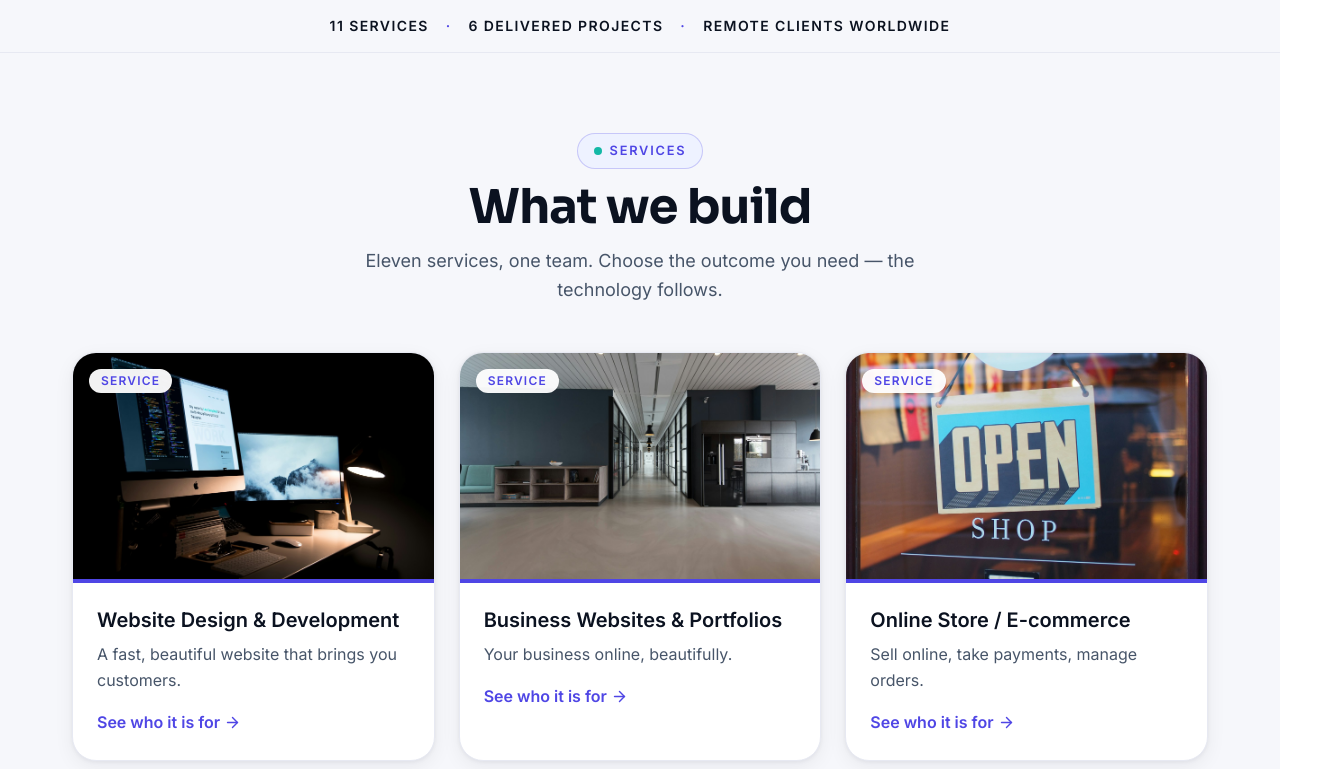
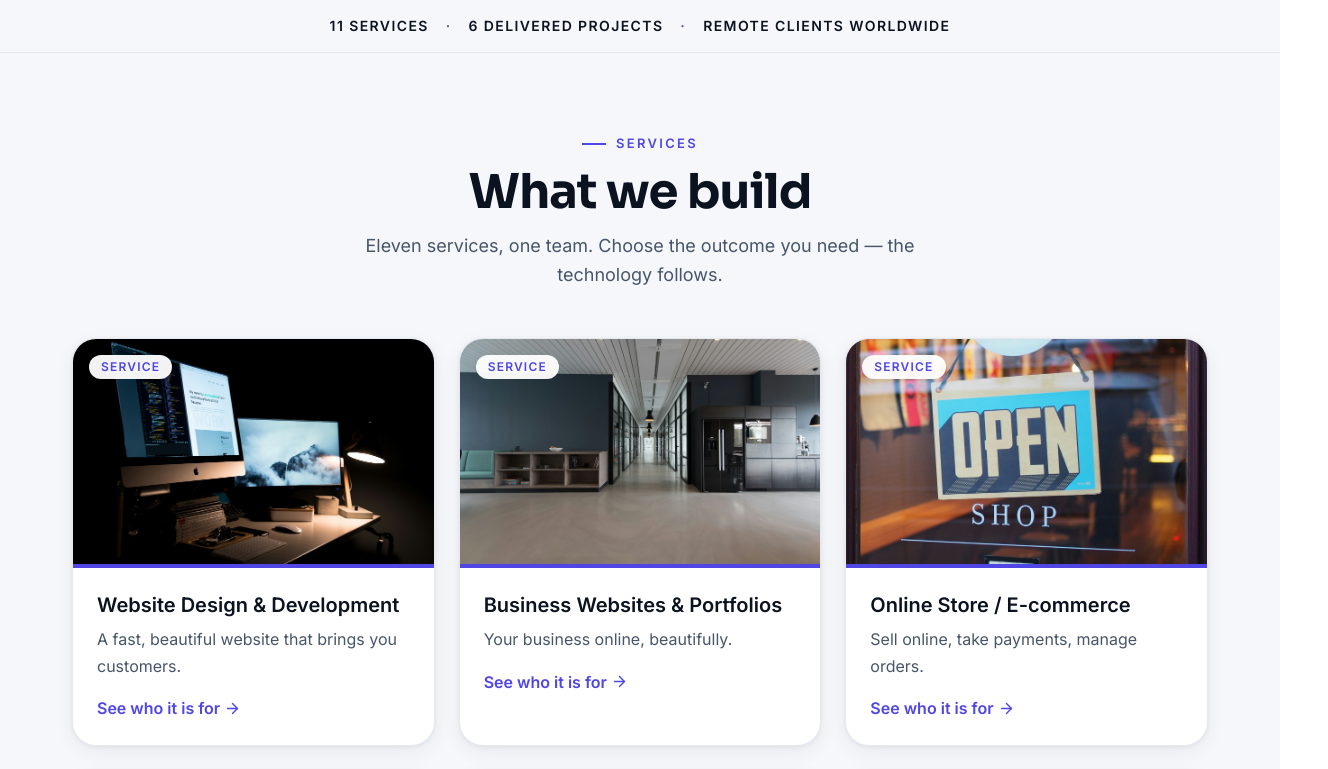
Before and after one commit to officialmuhammadusman/craft-think, a Next.js app: page / in a window 1280 px wide. Shown: the part 1080-1849 px from the top of the page, 1328 px wide, since content can reach past the window. Built offline with nearby package versions, Linux system fonts and the light colour scheme.

Commit message:
Section labels restyled: editorial small-caps with indigo bar instead of pills; footer split into 5 columns so Company column shows just 4 items

```diff
--- a/src/app/about/page.tsx
+++ b/src/app/about/page.tsx
@@ -19,7 +19,7 @@ export default function AboutPage() {
         <Container>
           <div className="grid items-start gap-10 lg:grid-cols-[1.05fr_0.95fr]">
             <Reveal>
-              <span className="rounded-full border border-[#4F46E5]/20 bg-[#EEF2FF] px-4 py-1.5 text-sm font-semibold uppercase tracking-widest text-[#4F46E5]">About</span>
+              <span className="ct-eyebrow">About</span>
               <h1 className="ct-h1 mt-4">Muhammad Usman</h1>
               <p className="ct-body-lg mt-3 text-[#475569]">CEO & Founder, CraftThink — Full Stack and Applied AI Engineer, 2+ years.</p>
               <p className="mt-6 text-lg leading-relaxed text-[#475569]">
--- a/src/app/globals.css
+++ b/src/app/globals.css
@@ -274,25 +274,24 @@ body {
   color: #0b1220;
 }
 .ct-eyebrow {
+  /* Editorial label, not a pill: small caps indigo text with a short
+     solid bar in front of it. The bar uses currentColor so the label
+     stays readable on dark sections too (lighter indigo there). */
   display: inline-flex;
   align-items: center;
-  gap: 0.5rem;
-  border-radius: 9999px;
-  border: 1px solid rgba(79, 70, 229, 0.25);
-  background: #eef2ff;
-  padding: 0.4rem 1rem;
-  font-size: 0.8rem;
-  font-weight: 700;
-  letter-spacing: 0.14em;
+  gap: 0.625rem;
+  font-size: 0.8125rem;
+  font-weight: 800;
+  letter-spacing: 0.18em;
   text-transform: uppercase;
   color: #4f46e5;
 }
 .ct-eyebrow::before {
   content: "";
-  width: 0.5rem;
-  height: 0.5rem;
-  border-radius: 9999px;
-  background: #14b8a6;
+  width: 1.5rem;
+  height: 2px;
+  flex-shrink: 0;
+  background: currentColor;
 }
 .ct-tile {
   overflow: hidden;
--- a/src/app/services/[slug]/page.tsx
+++ b/src/app/services/[slug]/page.tsx
@@ -50,7 +50,7 @@ export default async function ServicePage({ params }: { params: Promise<{ slug:
       <section className="ct-section pb-0">
         <Container>
           <Link href="/services" className="flex min-h-[48px] items-center text-base font-semibold text-[#4F46E5]">← All services</Link>
-          <span className="mt-4 block"><span className="rounded-full border border-[#4F46E5]/20 bg-[#EEF2FF] px-4 py-1.5 text-sm font-semibold uppercase tracking-widest text-[#4F46E5]">Service</span></span>
+          <span className="mt-4 block"><span className="ct-eyebrow">Service</span></span>
           <h1 className="ct-h1 mt-4">{s.title}</h1>
           <p className="ct-body-lg mt-4 max-w-3xl text-[#475569]">{s.line}</p>
           <div className="mt-8">
--- a/src/app/work/[slug]/page.tsx
+++ b/src/app/work/[slug]/page.tsx
@@ -51,7 +51,7 @@ export default async function ProjectPage({ params }: { params: Promise<{ slug:
       <section className="ct-section pb-0">
         <Container>
           <Link href="/work" className="flex min-h-[48px] items-center text-base font-semibold text-[#4F46E5]">← All work</Link>
-          <span className="mt-4 block"><span className="rounded-full border border-[#4F46E5]/20 bg-[#EEF2FF] px-4 py-1.5 text-sm font-semibold uppercase tracking-widest text-[#4F46E5]">{p.industryLabel} · Case study</span></span>
+          <span className="mt-4 block"><span className="ct-eyebrow">{p.industryLabel} · Case study</span></span>
           <h1 className="ct-h1 mt-4">{p.title}</h1>
           <p className="ct-body-lg mt-4 max-w-3xl text-[#475569]">{p.line}</p>
           <div className="mt-8">
--- a/src/components/layout/Footer.tsx
+++ b/src/components/layout/Footer.tsx
@@ -2,12 +2,14 @@
  * Footer — DARK NAVY band again (#0B1220, white text, 4px solid
  * indigo top border): the colour swap — the banner above it is now
  * WHITE, and the footer takes the banner's old dark colour.
- * 4 columns on desktop (Brand, Services, Company + Resources,
+ * 5 columns on desktop (Brand, Services, Company, Free Tools,
  * Contact), SINGLE-COLUMN stack on phones (no 2-column squeeze),
- * all links >=48px, email break-words. Every column shows exactly
- * 4 items, like Contact — Services shows the first 4 services and
- * its heading links to /services where all 11 live. No address,
- * no city, no invented social links, no fake logos, no gradients.
+ * all links >=48px, email break-words. Every link column shows
+ * exactly 4 items, like Contact — Services shows the first 4
+ * services and its heading links to /services where all 11 live;
+ * Company and Free Tools are separate columns so the Company
+ * column is not 8 items long. No address, no city, no invented
+ * social links, no fake logos, no gradients.
  */
 import Link from "next/link";
 import { Mail, Phone, Globe, Code2 } from "lucide-react";
@@ -19,7 +21,7 @@ export function Footer() {
   return (
     <footer className="border-t-4 border-[#4F46E5] bg-[#0B1220] text-white">
       <div className="mx-auto max-w-[1280px] px-4 py-14 sm:px-6 lg:px-8">
-        <div className="grid grid-cols-1 gap-10 lg:grid-cols-4">
+        <div className="grid grid-cols-1 gap-10 lg:grid-cols-5">
           <div>
             <Link href="/" className="flex items-center gap-2.5">
               <LogoMark size={44} className="h-11 w-11 rounded-xl object-cover ring-1 ring-white/20" />
@@ -36,14 +38,16 @@ export function Footer() {
               ))}
             </ul>
           </nav>
-          <nav aria-label="Company and resources">
+          <nav aria-label="Company">
             <p className="text-xs font-bold uppercase tracking-widest text-white/50">Company</p>
             <ul className="mt-4 flex flex-col gap-1">
               {siteConfig.footerLinks.company.map((l) => (
                 <li key={l.href}><Link href={l.href} className="flex min-h-[48px] items-center text-sm text-white/75 hover:text-white">{l.label}</Link></li>
               ))}
             </ul>
-            <p className="mt-6 text-xs font-bold uppercase tracking-widest text-white/50">Free tools</p>
+          </nav>
+          <nav aria-label="Free tools">
+            <p className="text-xs font-bold uppercase tracking-widest text-white/50">Free tools</p>
             <ul className="mt-4 flex flex-col gap-1">
               <li><Link href="/guide" className="flex min-h-[48px] items-center text-sm text-white/75 hover:text-white">AI Guide</Link></li>
               <li><Link href="/estimate" className="flex min-h-[48px] items-center text-sm text-white/75 hover:text-white">Get an Estimate</Link></li>
--- a/src/components/ui/SectionHeading.tsx
+++ b/src/components/ui/SectionHeading.tsx
@@ -50,7 +50,8 @@ export function SectionHeading({
         <span
           className={cn(
             "ct-eyebrow",
-            aiAccent && "border-[#4F46E5]/40 bg-[#EEF2FF] text-[#4F46E5]"
+            dark && "text-[#A5B4FC]",
+            aiAccent && "text-[#4F46E5]"
           )}
         >
           {eyebrow}
```
